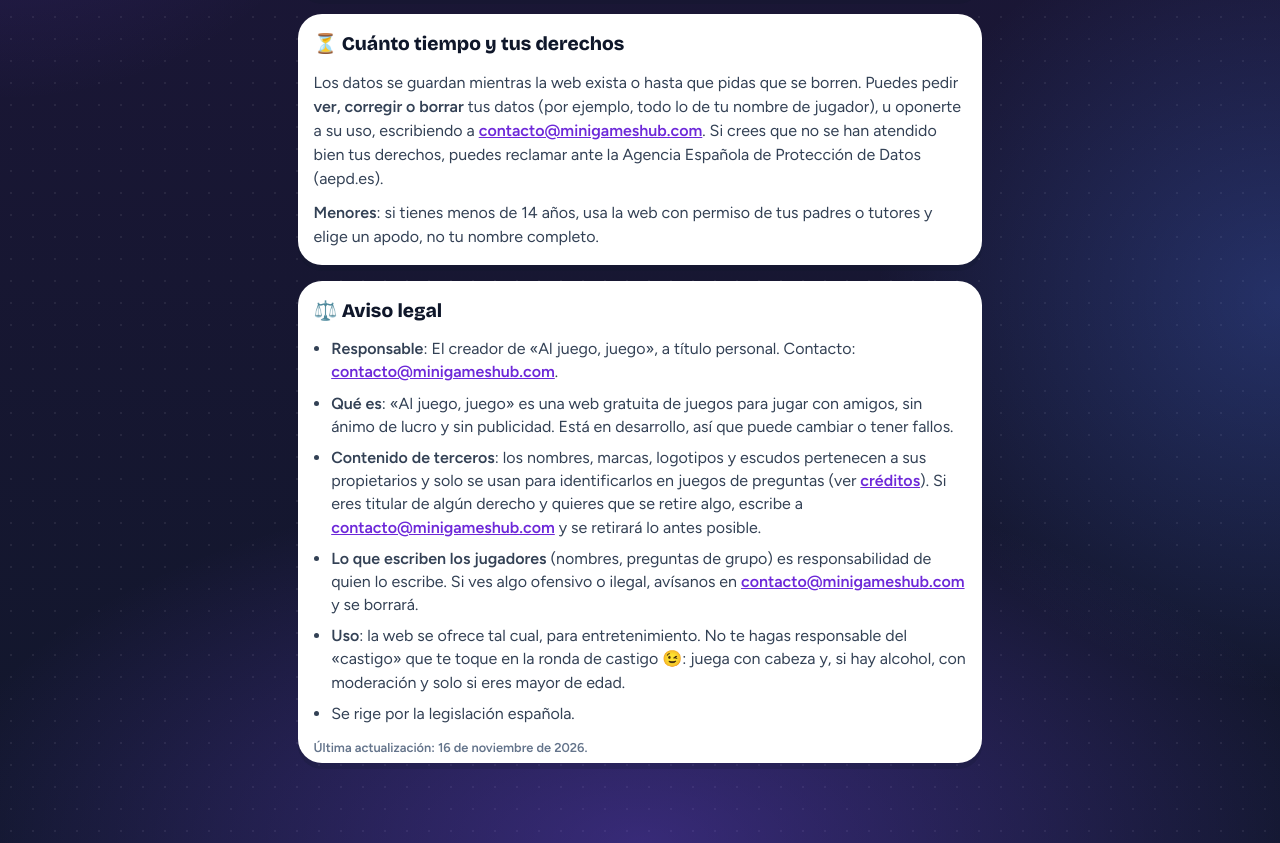
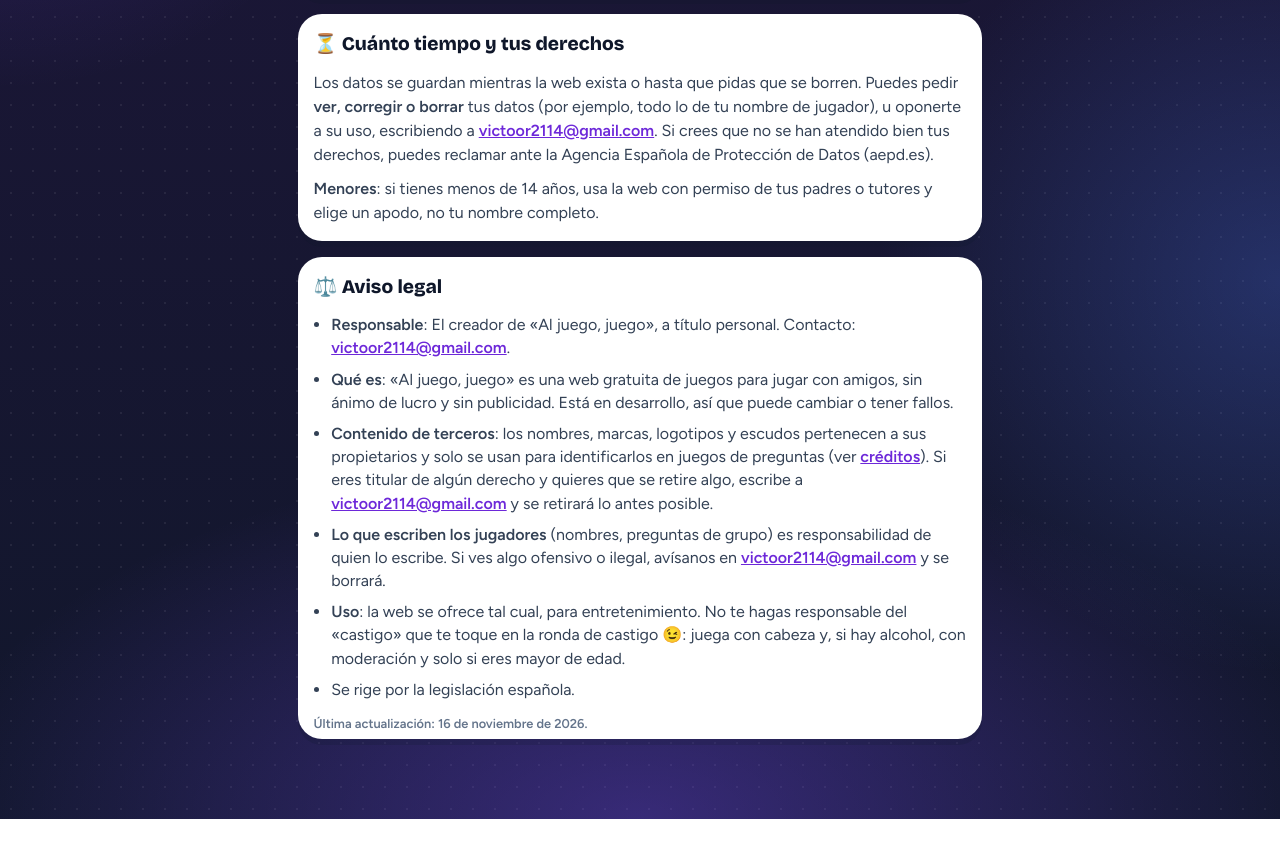
Before and after one commit to victorbrobles/Minijuegos, a React (Vite) app in the folder client/: page /privacidad in a window 1280 px wide. Shown: the part 1424-2267 px from the top of the page. After the commit the page ends 2243 px from the top, so only its background shows below. Built offline with nearby package versions, Linux system fonts and the light colour scheme; no server answers.

Commit message:
Cambio correo

```diff
--- a/client/src/legal.js
+++ b/client/src/legal.js
@@ -5,7 +5,7 @@ export const LEGAL = {
   // Quién publica la web. Si algún día cobras algo o pones anuncios, la ley pide poner aquí tu nombre completo y NIF.
   responsable: 'El creador de «Al juego, juego», a título personal',
   // Correo para dudas, pedir que se borren datos o avisar de contenido que no debería estar
-  contacto: 'contacto@minigameshub.com',
+  contacto: 'victoor2114@gmail.com',
   // Fecha de la última actualización de estos textos
   actualizado: '16 de noviembre de 2026'
 };
```
